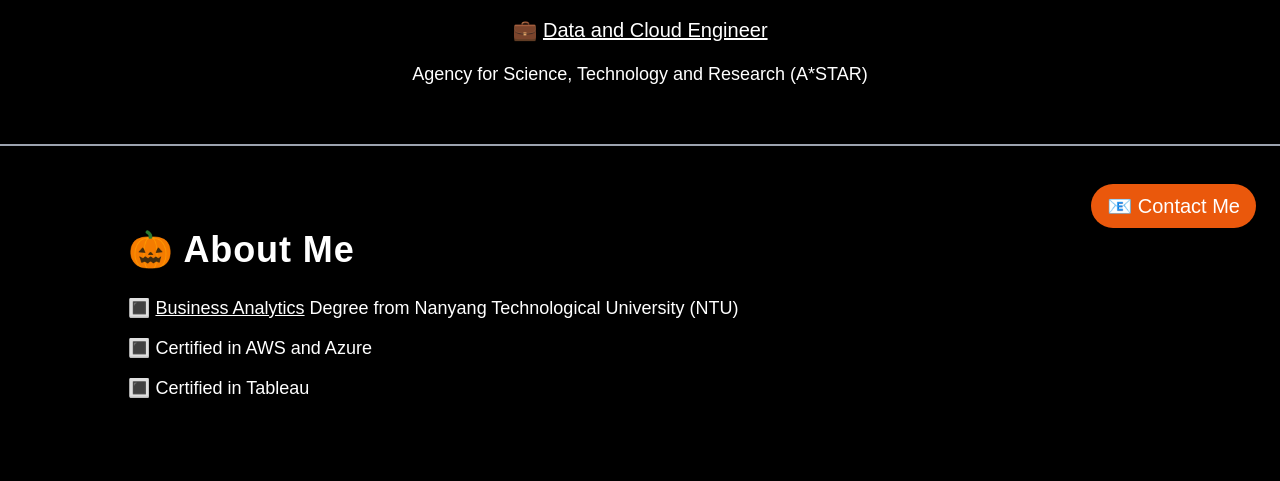
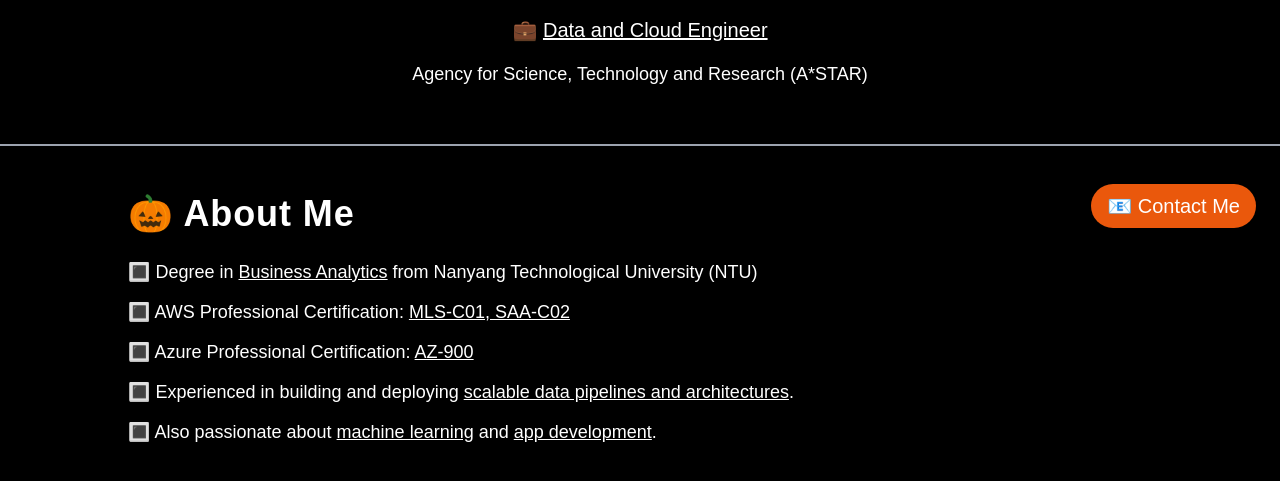
Before and after one commit to jonasnjx/portfolio_site, a plain HTML site: page index.html in a window 1280 px wide. Shown: the part 548-1029 px from the top of the page. Drawn offline with nearby package versions, Linux system fonts and the light colour scheme; a web font is replaced by a local one.

Commit message:
edit home page

```diff
--- a/index.html
+++ b/index.html
@@ -58,17 +58,18 @@
     <hr class="my-4 border-t-2 border-gray-400">
 
     <!-- Introduction Section -->
-    <div class="w-full bg-black bg-opacity-90 p-10 mt-5 rounded-xl shadow-2xl">
+    <div class="w-full bg-black bg-opacity-90 p-1 mt-5 rounded-xl shadow-2xl">
         <div class="max-w-5xl mx-auto">
             <h1 class="text-4xl font-bold font-Cursive text-white mt-6 text-left tracking-wide shadow-md ">
                 🎃 About Me<span class="text-yellow-500"></span>
             </h1>
             <div class="my-6"></div>
-            <p class="text-lg mt-3 text-grey-500 text-left"> 🔳 <span class="underline">Business Analytics</span> Degree from Nanyang Technological University (NTU)</p>
-            <p class="text-lg mt-3 text-grey-500 text-left"> 🔳 Certified in AWS and Azure</p>
-            <p class="text-lg mt-3 text-grey-500 text-left"> 🔳 Certified in Tableau</p>
+            <p class="text-lg mt-3 text-grey-500 text-left"> 🔳 Degree in <span class="underline">Business Analytics</span> from Nanyang Technological University (NTU)</p>
+            <p class="text-lg mt-3 text-grey-500 text-left"> 🔳 AWS Professional Certification: <span class="underline">MLS-C01, SAA-C02</span></p>
+            <p class="text-lg mt-3 text-grey-500 text-left"> 🔳 Azure Professional Certification: <span class="underline">AZ-900</span></p>
+            <p class="text-lg mt-3 text-grey-500 text-left"> 🔳 Experienced in building and deploying <span class="underline">scalable data pipelines and architectures</span>.</p>
+            <p class="text-lg mt-3 text-grey-500 text-left"> 🔳 Also passionate about <span class="underline">machine learning</span> and <span class="underline">app development</span>.</p>
         </div>
-    </div>
 
     <!-- Skills Section -->
     <div class="max-w-full mx-auto bg-white p-5 mt-10 rounded-xl shadow-2xl">
```
